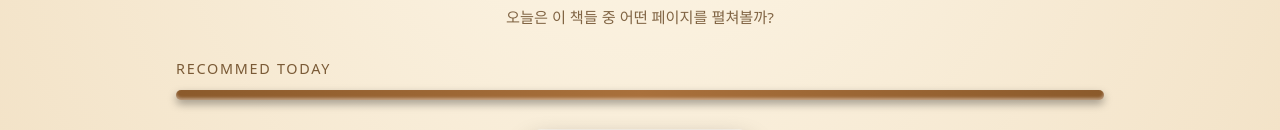
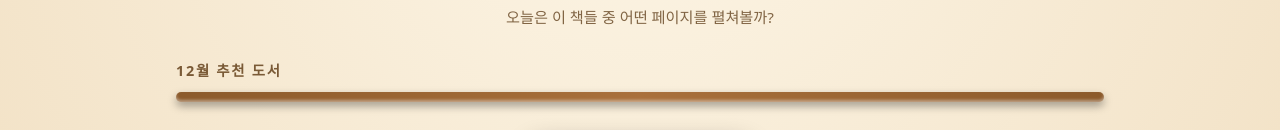
Before and after one commit to gentlebaby14-eng/rbfl05, a plain HTML site: page BOOK/Book.html in a window 1280 px wide. Shown: the part 183-313 px from the top of the page. Drawn offline with Linux system fonts and the light colour scheme.

Commit message:
Update Book.html

```diff
--- a/BOOK/Book.html
+++ b/BOOK/Book.html
@@ -296,7 +296,7 @@
     <h1 class="page-title">Gyuri's Library</h1>
     <p class="page-subtitle">오늘은 이 책들 중 어떤 페이지를 펼쳐볼까?</p>
 
-    <div class="shelf-label">Recommed Today</div>
+    <div class="shelf-label"><b>12월 추천 도서</b></div>
     <div class="shelf-line"></div>
 
     <!-- 1. 단 한 사람 -->
```
